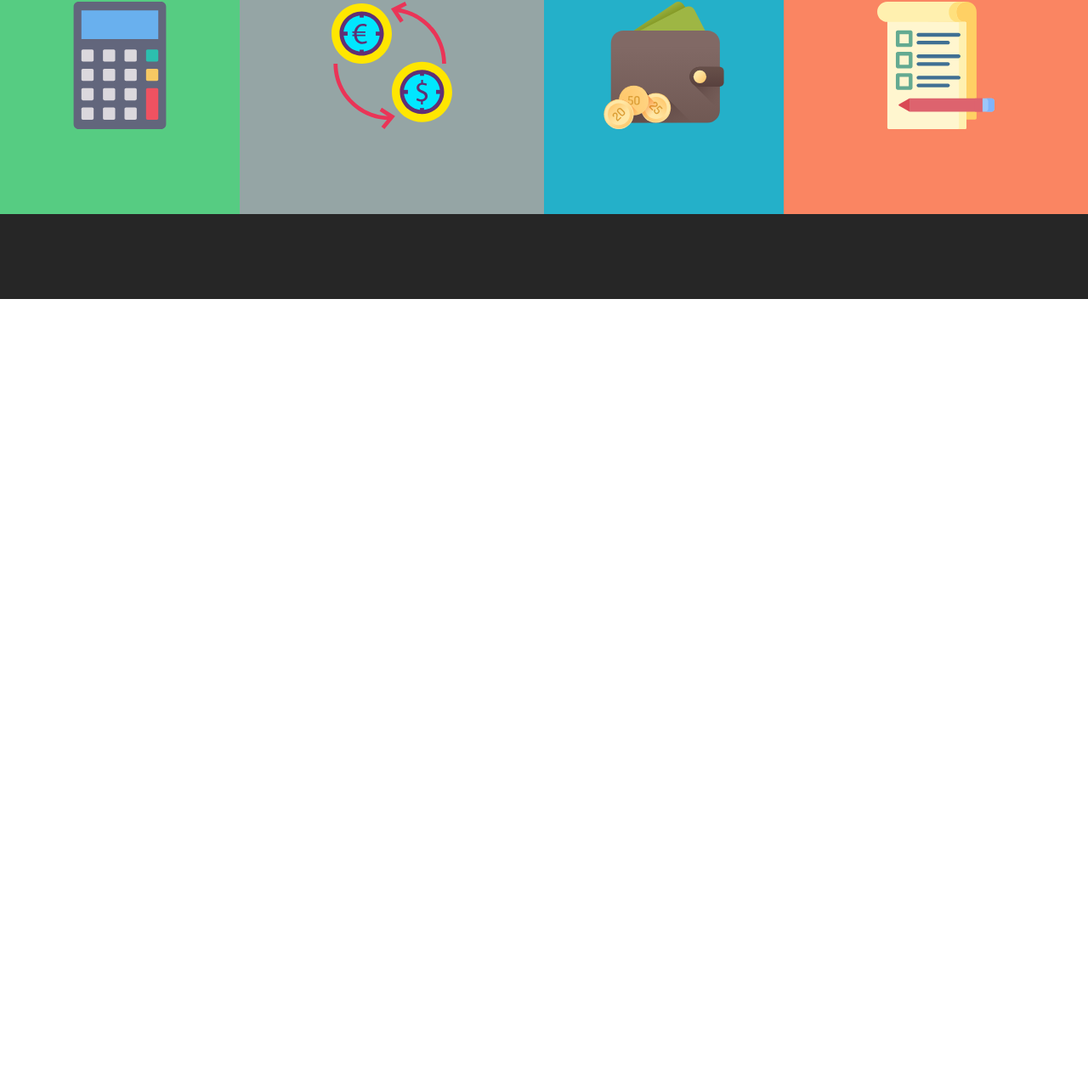
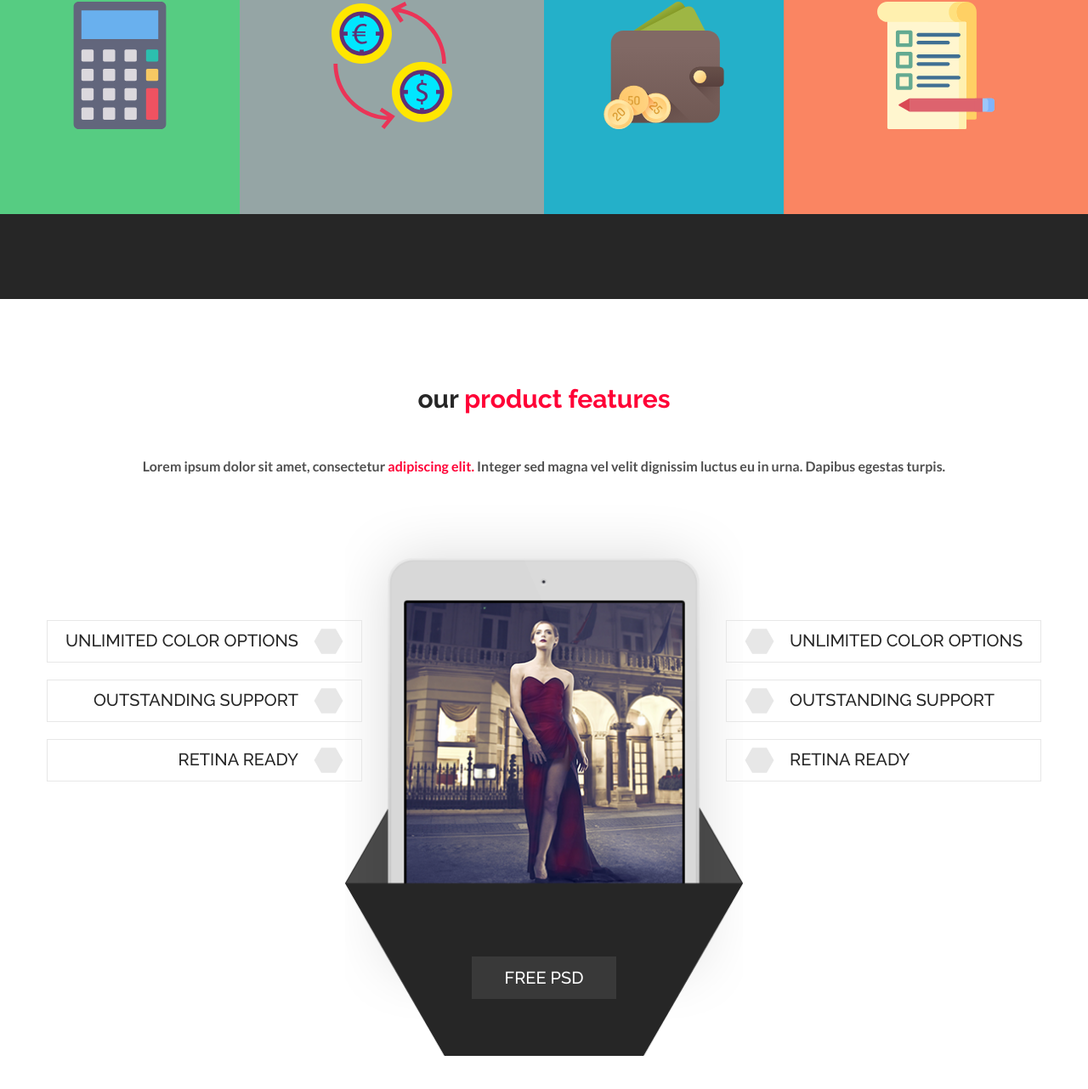
Before and after one commit to AlexanderKolesnichenko/Creativia, a website: page index.html in a window 1280 px wide. Shown: the part 2667-3949 px from the top of the page at 85% size. Before the commit the page ends 3019 px from the top, so only its background shows below. Drawn offline with nearby package versions, Linux system fonts and the light colour scheme; files that its build step writes are made by us from their sources; files whose address does not match are found by name.

Commit message:
ready products

```diff
--- a/index.html
+++ b/index.html
@@ -392,6 +392,111 @@
 
     </section>
 
+    <section class="products">
+
+        <h1 class="products__title">our<span> product features</span></h1>
+        <p class="products__description">Lorem ipsum dolor sit amet, consectetur <span>adipiscing elit.</span> Integer
+            sed magna vel velit dignissim luctus eu in urna. Dapibus egestas turpis. </p>
+
+        <div class="wrap products__wrap">
+
+
+            <div class="products__block products__block_left">
+
+                <ul class="products__list">
+                    <li class="products__element">
+                        <p class="products__name">Unlimited Color Options</p>
+                        <div class="products__iconsBlock">
+                            <svg class="products__icon products__icon_hexagon">
+                                <use xlink:href="img/symbol/sprite.svg#hexagon"></use>
+                            </svg>
+                            <svg class="products__icon products__icon_check">
+                                <use xlink:href="img/symbol/sprite.svg#check-mini"></use>
+                            </svg>
+                        </div>
+                    </li>
+                    <li class="products__element">
+                        <p class="products__name">Outstanding Support</p>
+                        <div class="products__iconsBlock">
+                            <svg class="products__icon products__icon_hexagon">
+                                <use xlink:href="img/symbol/sprite.svg#hexagon"></use>
+                            </svg>
+                            <svg class="products__icon products__icon_check">
+                                <use xlink:href="img/symbol/sprite.svg#check-mini"></use>
+                            </svg>
+                        </div>
+                    </li>
+                    <li class="products__element">
+                        <p class="products__name">Retina Ready</p>
+                        <div class="products__iconsBlock">
+                            <svg class="products__icon products__icon_hexagon">
+                                <use xlink:href="img/symbol/sprite.svg#hexagon"></use>
+                            </svg>
+                            <svg class="products__icon products__icon_check">
+                                <use xlink:href="img/symbol/sprite.svg#check-mini"></use>
+                            </svg>
+                        </div>
+                    </li>
+
+                </ul>
+
+            </div>
+
+            <div class="products__img">
+            <img  src="img/products-img.png" alt="products-img">
+
+
+                <button class="products__button" aria-label="Free PSD">Free PSD</button>
+
+            </div>
+
+
+            <div class="products__block products__block_right">
+
+                <ul class="products__list">
+                    <li class="products__element">
+                        <p class="products__name">Unlimited Color Options</p>
+                        <div class="products__iconsBlock">
+                            <svg class="products__icon products__icon_hexagon">
+                                <use xlink:href="img/symbol/sprite.svg#hexagon"></use>
+                            </svg>
+                            <svg class="products__icon products__icon_check">
+                                <use xlink:href="img/symbol/sprite.svg#check-mini"></use>
+                            </svg>
+                        </div>
+                    </li>
+                    <li class="products__element">
+                        <p class="products__name">Outstanding Support</p>
+                        <div class="products__iconsBlock">
+                            <svg class="products__icon products__icon_hexagon">
+                                <use xlink:href="img/symbol/sprite.svg#hexagon"></use>
+                            </svg>
+                            <svg class="products__icon products__icon_check">
+                                <use xlink:href="img/symbol/sprite.svg#check-mini"></use>
+                            </svg>
+                        </div>
+                    </li>
+                    <li class="products__element">
+                        <p class="products__name">Retina Ready</p>
+                        <div class="products__iconsBlock">
+                            <svg class="products__icon products__icon_hexagon">
+                                <use xlink:href="img/symbol/sprite.svg#hexagon"></use>
+                            </svg>
+                            <svg class="products__icon products__icon_check">
+                                <use xlink:href="img/symbol/sprite.svg#check-mini"></use>
+                            </svg>
+                        </div>
+                    </li>
+                </ul>
+
+            </div>
+
+
+
+        </div>
+
+
+    </section>
 
 </div>
 
--- /dev/null
+++ b/sass/blocks/products.scss
@@ -0,0 +1,312 @@
+$productsHexagonGray: #e7e7e7;
+$productsBorderColor: #e7e7e7;
+$productsBtnColor: #393939;
+
+.products {
+
+  .products__title {
+
+    @include title-style();
+
+  }
+
+  .products__description {
+
+    @include description-style();
+    margin: 0 auto;
+    padding-bottom: 35px;
+    @media (max-width: 768px) {
+      padding-bottom: 0;
+    }
+  }
+
+
+  .products__wrap {
+
+
+    display: flex;
+    justify-content: space-between;
+  flex-wrap: wrap;
+
+    @media (max-width: 648px) {
+      flex-direction: column;
+    }
+
+  }
+
+
+  .products__block {
+
+
+    flex-basis: 30%;
+
+    @media (max-width: 1199px) {
+      flex-basis: 35%;
+      display: flex;
+    }
+
+    @media (max-width: 992px) {
+      flex-basis: 49%;
+      order: -1;
+    }
+
+
+    &_left {
+
+      @media (max-width: 1199px) {
+        justify-content: flex-start;
+      }
+
+
+
+
+      .products__element {
+        justify-content: flex-end;
+        position: relative;
+        @media (max-width: 648px) {
+          justify-content: flex-start;
+        }
+      }
+
+
+      .products__name {
+        margin-right: 17px;
+        @media (max-width: 1199px) {
+          margin-right: 10px;
+        }
+        @media (max-width: 6489px) {
+          margin-left: 10px;
+        }
+      }
+
+      .products__iconsBlock {
+        margin-right: 20px;
+
+        @media (max-width: 1199px) {
+          margin-right: 10px;
+        }
+        @media (max-width: 648px) {
+          margin-left: 10px;
+        }
+      }
+
+    }
+
+
+    &_right {
+
+      @media (max-width: 1199px) {
+        justify-content: flex-end;
+
+      }
+
+      .products__element {
+        justify-content: flex-end;
+        flex-direction: row-reverse;
+        position: relative;
+        left: -20px;
+
+
+        @media (max-width: 1199px) {
+          left: 0;
+        }
+        @media (max-width: 648px) {
+          justify-content: flex-start;
+          flex-direction: row;
+        }
+
+      }
+
+      .products__name {
+        margin-left: 17px;
+
+        @media (max-width: 1199px) {
+          margin-left: 10px;
+        }
+      }
+
+      .products__iconsBlock {
+        margin-left: 20px;
+
+        @media (max-width: 1199px) {
+          margin-left: 10px;
+        }
+
+        @media (max-width: 648px) {
+          margin-left: 10px;
+        }
+      }
+
+    }
+
+
+  }
+
+
+  .products__img {
+
+    flex-basis: 40%;
+    position: relative;
+    @media (max-width: 1199px) {
+      flex-basis: 30%;
+    }
+
+    @media (max-width: 992px) {
+      flex-basis: 50%;
+      margin: auto;
+    }
+
+
+  }
+
+
+  .products__iconsBlock {
+    width: 37px;
+    height: 32px;
+    position: relative;
+
+  }
+
+  .products__icon {
+
+    &_hexagon {
+
+      width: 37px;
+      height: 32px;
+      fill: $productsHexagonGray;
+
+    }
+
+
+    &_check {
+      transition: height;
+      transition-duration: 500ms;
+      width: 13px;
+      height: 10px;
+      fill: $grayText;
+      position: absolute;
+      top: 0;
+      bottom: 0;
+      left: 0;
+      right: 0;
+      margin: auto;
+    }
+
+
+  }
+
+
+  .products__list {
+
+    margin: 135px 0 0 0;
+    padding: 0;
+    list-style-type: none;
+
+    @media (max-width: 1199px) {
+      width: 95%;
+    }
+
+    @media (max-width: 992px) {
+      width: 100%;
+      margin: 15px 0 0 0;
+    }
+
+    @media (max-width: 768px) {
+      margin: 0;
+    }
+
+
+  }
+
+  .products__element {
+    z-index: 9999;
+    display: flex;
+    align-items: center;
+    width: calc(100% + 20px);
+    height: 50px;
+    border: 1px solid $productsBorderColor;
+    margin-bottom: 20px;
+    box-sizing: border-box;
+
+    @media (max-width: 1199px) {
+     width: 100%;
+    }
+
+    &:hover {
+
+      background-color: $pink;
+
+
+      .products__name {
+        color: $white;
+      }
+
+
+      .products__icon {
+
+
+        &_hexagon {
+          fill: $white;
+        }
+
+
+        &_check {
+          fill: $pink;
+          height: 24px;
+        }
+
+
+      }
+
+
+    }
+
+
+  }
+
+
+  .products__name {
+    font-size: 20px;
+    font-family: "Raleway";
+    color: $gray;
+    text-transform: uppercase;
+
+
+    @media (max-width: 1199px) {
+      font-size: 15px;
+    }
+  }
+
+
+  .products__button {
+@include button-style($productsBtnColor);
+
+    position: absolute;
+    bottom: 70px;
+    left: 0;
+    right: 0;
+    margin: auto;
+    display: block;
+
+
+    @media (max-width: 1199px) {
+      bottom: 50px;
+    }
+
+    @media (max-width: 992px) {
+      bottom: 60px;
+    }
+
+    @media (max-width: 648px) {
+      bottom: 70px;
+    }
+
+    @media (max-width: 480px) {
+      bottom: 50px;
+    }
+
+
+  }
+
+
+}
--- a/sass/style.scss
+++ b/sass/style.scss
@@ -15,3 +15,4 @@
 @import "blocks/services";
 @import "blocks/portfolio";
 @import "blocks/works";
+@import "blocks/products";
```
Also changed, not shown: img/check-mini.svg (added), img/products-img.png (added). Lines whose indentation alone changed are shown as unchanged.
